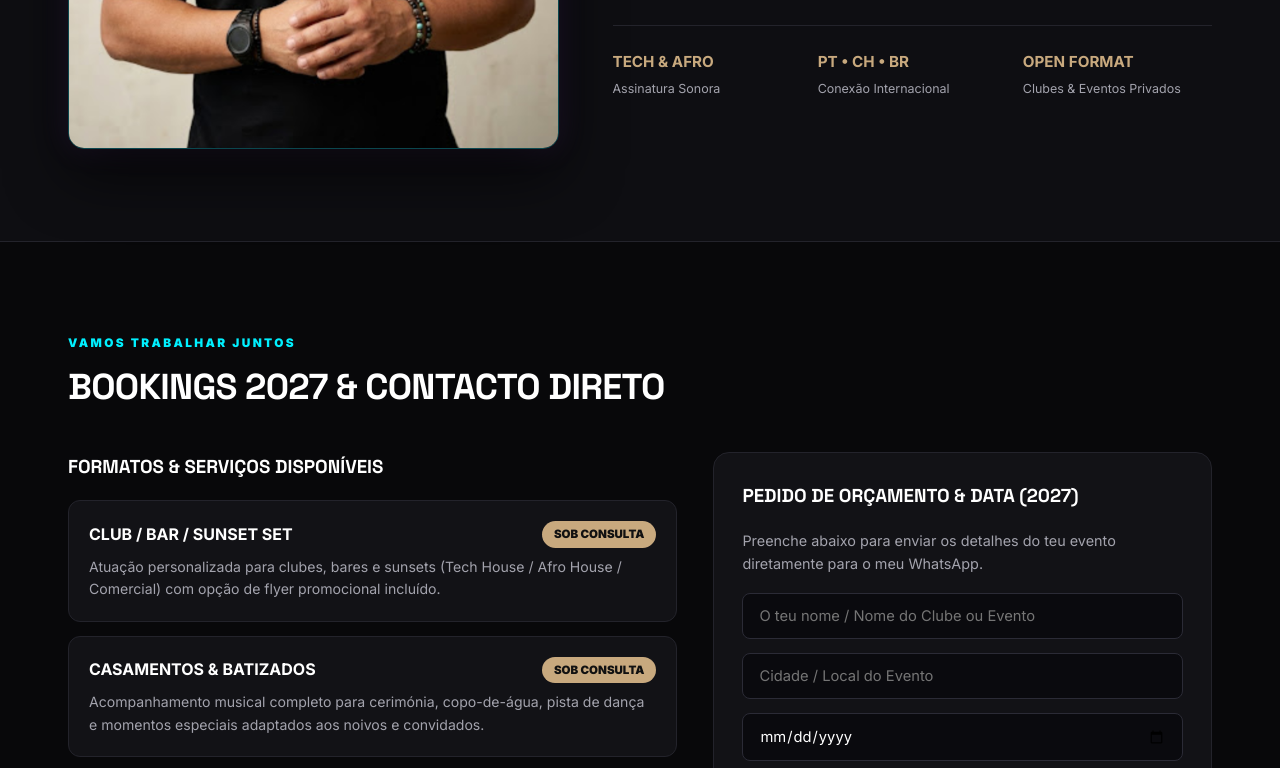
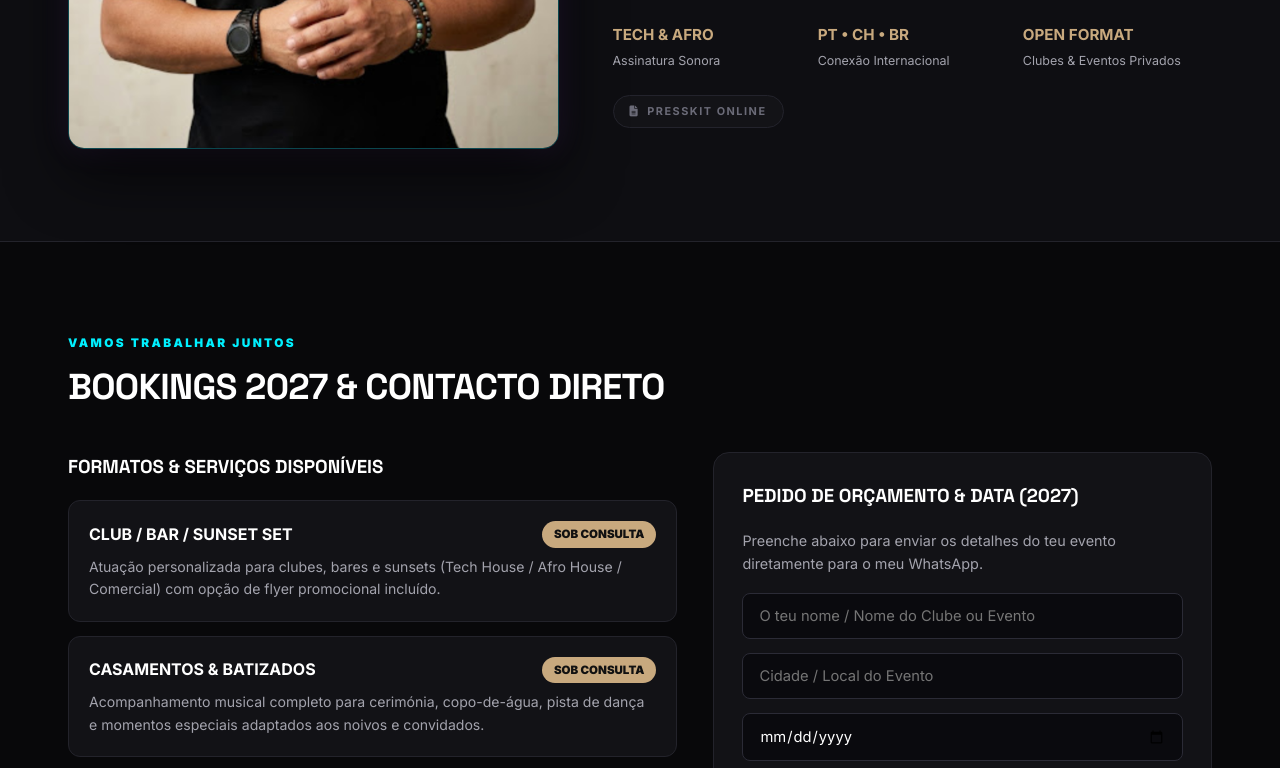
Before and after one commit to nanndox/dj-nanndox-site, a plain HTML site: page index.html in a window 1280 px wide. Shown: the part 3959-4727 px from the top of the page. Drawn offline with Linux system fonts and the light colour scheme.

Commit message:
feat: adiciona botao discreto PRESSKIT ONLINE abaixo da BIO

```diff
--- a/app.js
+++ b/app.js
@@ -44,6 +44,7 @@ const TRANSLATIONS = {
     stat_1: 'Assinatura Sonora',
     stat_2: 'Conexão Internacional',
     stat_3: 'Clubes & Eventos Privados',
+    epk_btn: 'PRESSKIT ONLINE',
     book_eyebrow: 'VAMOS TRABALHAR JUNTOS',
     book_title: 'BOOKINGS 2027 & CONTACTO DIRETO',
     packs_heading: 'FORMATOS & SERVIÇOS DISPONÍVEIS',
@@ -106,6 +107,7 @@ const TRANSLATIONS = {
     stat_1: 'Signature Sonore',
     stat_2: 'Connexion Internationale',
     stat_3: 'Clubs & Événements Privés',
+    epk_btn: 'PRESSKIT EN LIGNE',
     book_eyebrow: 'TRAVAILLONS ENSEMBLE',
     book_title: 'BOOKINGS 2027 & CONTACT DIRECT',
     packs_heading: 'FORMATS & SERVICES DISPONIBLES',
@@ -168,6 +170,7 @@ const TRANSLATIONS = {
     stat_1: 'Signature Sound',
     stat_2: 'International Reach',
     stat_3: 'Clubs & Private Events',
+    epk_btn: 'ONLINE PRESSKIT',
     book_eyebrow: "LET'S WORK TOGETHER",
     book_title: '2027 BOOKINGS & DIRECT CONTACT',
     packs_heading: 'AVAILABLE FORMATS & SERVICES',
@@ -230,6 +233,7 @@ const TRANSLATIONS = {
     stat_1: 'Firma Sonora',
     stat_2: 'Conexión Internacional',
     stat_3: 'Clubes y Eventos Privados',
+    epk_btn: 'PRESSKIT ONLINE',
     book_eyebrow: 'TRABAJEMOS JUNTOS',
     book_title: 'BOOKINGS 2027 Y CONTACTO DIRECTO',
     packs_heading: 'FORMATOS Y SERVICIOS DISPONIBLES',
--- a/index.html
+++ b/index.html
@@ -246,6 +246,13 @@
             <span data-i18n="stat_3">Clubes &amp; Eventos Privados</span>
           </div>
         </div>
+
+        <!-- BOTÃO DISCRETO PARA PRESS KIT ONLINE LOGO ABAIXO DA BIO -->
+        <div class="bio-epk-row">
+          <a href="presskit-nanndox.html" class="btn-epk-discreet">
+            <i class="fa-solid fa-file-lines"></i> <span data-i18n="epk_btn">PRESSKIT ONLINE</span>
+          </a>
+        </div>
       </div>
     </div>
   </section>
--- a/style.css
+++ b/style.css
@@ -757,6 +757,36 @@ h2 {
   color: var(--text-muted);
 }
 
+/* BOTÃO DISCRETO PRESSKIT ABAIXO DA BIO */
+.bio-epk-row {
+  margin-top: 22px;
+  display: flex;
+  justify-content: flex-start;
+}
+
+.btn-epk-discreet {
+  display: inline-flex;
+  align-items: center;
+  gap: 8px;
+  padding: 7px 16px;
+  border-radius: 999px;
+  font-size: 0.68rem;
+  font-weight: 700;
+  letter-spacing: 0.14em;
+  text-decoration: none;
+  color: #6b6b78;
+  background: rgba(255, 255, 255, 0.02);
+  border: 1px solid #23232c;
+  transition: all 0.25s ease;
+}
+
+.btn-epk-discreet:hover {
+  color: var(--neon-cyan);
+  border-color: rgba(0, 240, 255, 0.45);
+  background: rgba(0, 240, 255, 0.05);
+  box-shadow: 0 0 14px rgba(0, 240, 255, 0.15);
+}
+
 /* BOOKING */
 .booking-grid {
   display: grid;
```
